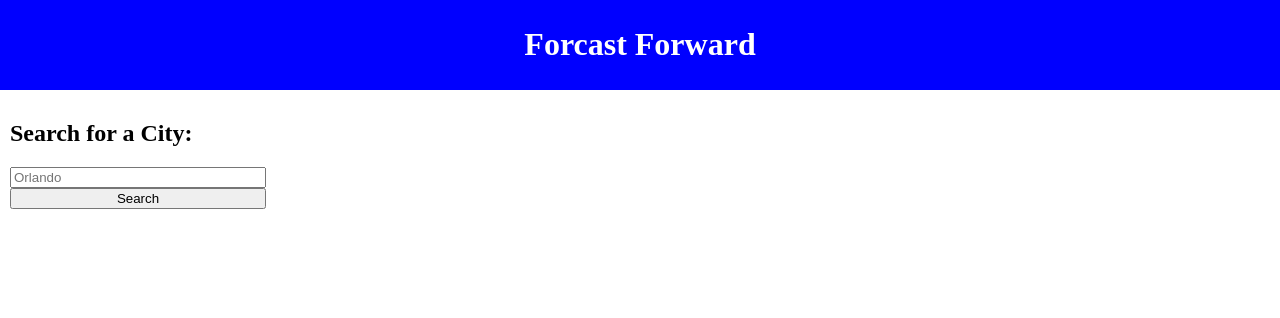
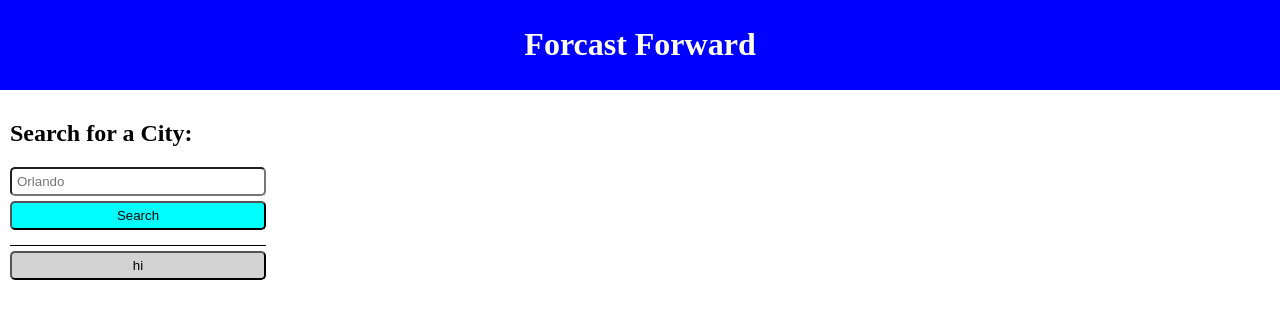
Before and after one commit to MehranMatin/forcast-forward, a plain HTML site: page index.html in a window 1280 px wide. Drawn offline with Linux system fonts and the light colour scheme.

Commit message:
initial css for buttons and search bar

```diff
--- a/assets/css/style.css
+++ b/assets/css/style.css
@@ -7,6 +7,10 @@ header {
     color: white;
     text-align: center;
     background-color: blue;
+}
+
+main {
+    display: flex;
 }
 
 nav {
@@ -19,4 +23,21 @@ nav button {
     display: block;
     width: 100%;
     box-sizing: border-box;
+    padding: 5px;
+    margin-bottom: 5px;
+    border-radius: 5px;
 }
+
+nav > button {
+    background-color: aqua;
+}
+
+nav div {
+    border-top: 1px solid black;
+    margin: 15px 0;
+    padding-top: 5px;
+}
+
+nav div button {
+    background-color: lightgrey;
+}
--- a/index.html
+++ b/index.html
@@ -16,6 +16,7 @@
             <h2>Search for a City:</h2>
             <input placeholder="Orlando">
             <button>Search</button>
+            <div><button>hi</button></div>
         </nav>
         <section>
             <div></div>
```
